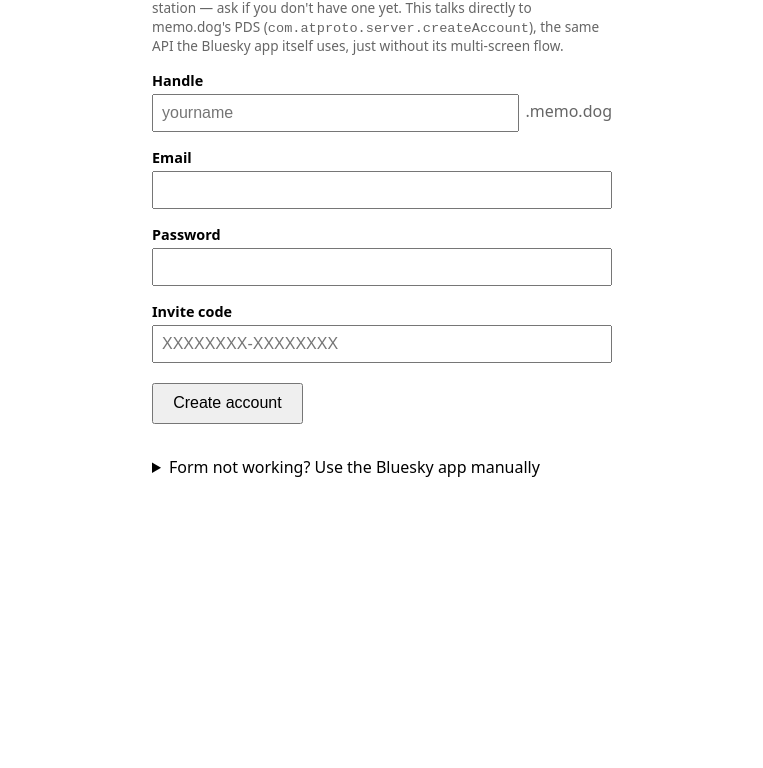
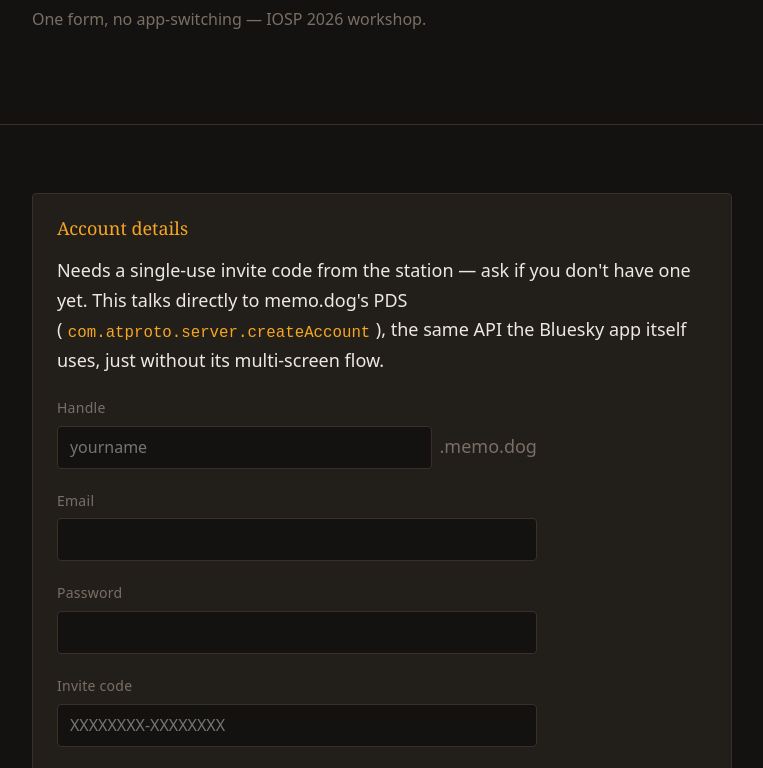
Before and after one commit to ATProto-Science/iosp-hacking-stations, a plain HTML site: page memo-dog-signup.html in a window 1280 px wide. Shown: the part 108-876 px from the top of the page, without its empty margins (258-1021 px from the left). Before the commit the page ends 800 px from the top, so only its background shows below. Drawn offline with Linux system fonts and the light colour scheme.

Commit message:
Theme memo-dog-signup.html as Bonfire (site.css + real component classes)

```diff
--- a/memo-dog-signup.html
+++ b/memo-dog-signup.html
@@ -1,33 +1,86 @@
 <!doctype html>
 <html lang="en">
 <head>
-<meta charset="utf-8">
-<meta name="viewport" content="width=device-width, initial-scale=1">
-<title>Create a memo.dog account — IOSP workshop</title>
+  <meta charset="UTF-8">
+  <meta name="viewport" content="width=device-width, initial-scale=1.0">
+  <title>Create a memo.dog account — IOSP 2026</title>
+  <link rel="stylesheet" href="site.css">
   <style>
-  body { font-family: system-ui, sans-serif; max-width: 460px; margin: 3rem auto; padding: 0 1rem; }
-  h1 { font-size: 1.15rem; }
-  p.hint { font-size: 0.85rem; color: #666; }
-  label { display: block; margin-top: 1rem; font-size: 0.9rem; font-weight: 600; }
-  input { width: 100%; padding: 0.5rem; margin-top: 0.25rem; box-sizing: border-box; font-size: 1rem; }
-  .handle-row { display: flex; align-items: center; gap: 0.4rem; }
-  .handle-row input { flex: 1; }
-  .handle-suffix { color: #666; white-space: nowrap; }
-  button { margin-top: 1.25rem; padding: 0.6rem 1.2rem; font-size: 1rem; cursor: pointer; }
-  .msg { margin-top: 1rem; padding: 0.75rem; border-radius: 4px; font-size: 0.9rem; }
-  .msg.error { background: #fdecea; color: #a5342b; }
-  .msg.success { background: #e8f5e9; color: #276935; }
-  .msg code { display: block; margin-top: 0.4rem; word-break: break-all; }
+    /* Form elements aren't part of site.css yet — scoped here, same token palette. */
+    .signup-form { max-width: 30rem; }
+    .signup-form label {
+      display: block;
+      margin-top: 1.25rem;
+      font-size: 0.875rem;
+      color: var(--smoke);
+      letter-spacing: 0.02em;
+    }
+    .signup-form input {
+      width: 100%;
+      margin-top: 0.4rem;
+      padding: 0.6rem 0.75rem;
+      background-color: var(--night);
+      border: 1px solid var(--log);
+      border-radius: 4px;
+      color: var(--ash);
+      font-family: var(--font-body);
+      font-size: 1rem;
+    }
+    .signup-form input:focus {
+      outline: none;
+      border-color: var(--fire);
+    }
+    .handle-row { display: flex; align-items: center; gap: 0.5rem; }
+    .handle-row input { flex: 1; margin-top: 0.4rem; }
+    .handle-suffix { color: var(--smoke); white-space: nowrap; padding-top: 0.4rem; }
+    .signup-form button {
+      margin-top: 1.5rem;
+      padding: 0.7rem 1.5rem;
+      background-color: var(--fire);
+      color: var(--ash);
+      border: none;
+      border-radius: 4px;
+      font-size: 1rem;
+      font-family: var(--font-body);
+      cursor: pointer;
+    }
+    .signup-form button:hover { background-color: var(--ember); }
+    .signup-form button:disabled { background-color: var(--log); color: var(--smoke); cursor: not-allowed; }
+    .msg {
+      margin-top: 1.25rem;
+      padding: 0.85rem 1rem;
+      border-radius: 4px;
+      font-size: 0.9rem;
+    }
+    .msg.error { background-color: var(--ground); border: 1px solid var(--ember); color: var(--ash); }
+    .msg.success { background-color: var(--ground); border: 1px solid var(--fire); color: var(--ash); }
+    .msg code { display: block; margin-top: 0.5rem; word-break: break-all; }
+    details.fallback { margin-top: 1.5rem; color: var(--smoke); font-size: 0.9rem; }
+    details.fallback summary { cursor: pointer; color: var(--spark); }
+    details.fallback ol { padding-left: 1.25em; margin-top: 0.75rem; }
+    details.fallback ol li { margin-bottom: 0.5em; }
   </style>
 </head>
-<body>
-  <h1>Create your memo.dog account</h1>
-  <p class="hint">One form, no app-switching. Needs a single-use invite code
-  from the station — ask if you don't have one yet. This talks directly to
-  memo.dog's PDS (<code>com.atproto.server.createAccount</code>), the same
-  API the Bluesky app itself uses, just without its multi-screen flow.</p>
+<body class="clearing">
 
-  <form id="signup-form">
+  <header class="hearth">
+    <div class="hearth-inner">
+      <h1 class="site-name">Create your memo.dog account</h1>
+      <p class="site-tagline">One form, no app-switching — IOSP 2026 workshop.</p>
+    </div>
+  </header>
+
+  <main>
+    <section class="gathered" id="signup">
+      <div class="gathered-inner">
+        <div class="style-card">
+          <h3>Account details</h3>
+          <p>Needs a single-use invite code from the station — ask if you
+          don't have one yet. This talks directly to memo.dog's PDS
+          (<code>com.atproto.server.createAccount</code>), the same API the
+          Bluesky app itself uses, just without its multi-screen flow.</p>
+
+          <form id="signup-form" class="signup-form">
             <label for="prefix">Handle</label>
             <div class="handle-row">
               <input id="prefix" placeholder="yourname" required pattern="[a-zA-Z0-9-]+" autocomplete="username">
@@ -48,9 +101,9 @@
 
           <div id="result"></div>
 
-  <details style="margin-top:2rem;">
-    <summary style="cursor:pointer;">Form not working? Use the Bluesky app manually</summary>
-    <ol style="font-size:0.9rem;color:#444;">
+          <details class="fallback">
+            <summary>Form not working? Use the Bluesky app manually</summary>
+            <ol>
               <li>Open the Bluesky app (or bsky.app), start account creation.</li>
               <li>You'll see a line: <em>"You are creating an account on Bluesky Social"</em>
                 — this looks like a label, but it's actually tappable. Tap it.</li>
@@ -58,6 +111,16 @@
               <li>Continue with handle, email, password, and the invite code as normal.</li>
             </ol>
           </details>
+        </div>
+      </div>
+    </section>
+  </main>
+
+  <footer class="embers">
+    <div class="embers-inner">
+      <p><a href="index.html" class="spark">← Back to hacking.tilde.style</a></p>
+    </div>
+  </footer>
 
   <script>
     const PDS_URL = "https://memo.dog";
```
Lines whose indentation alone changed are shown as unchanged.
